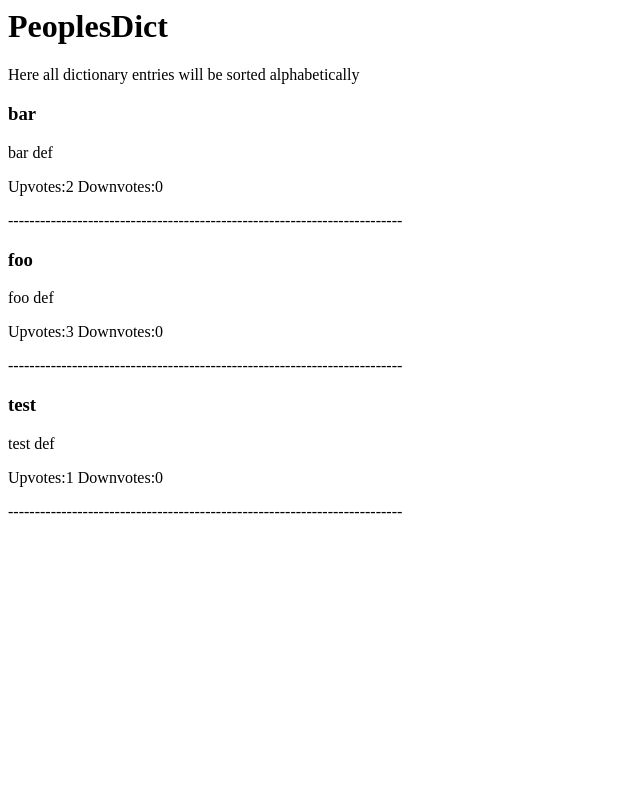
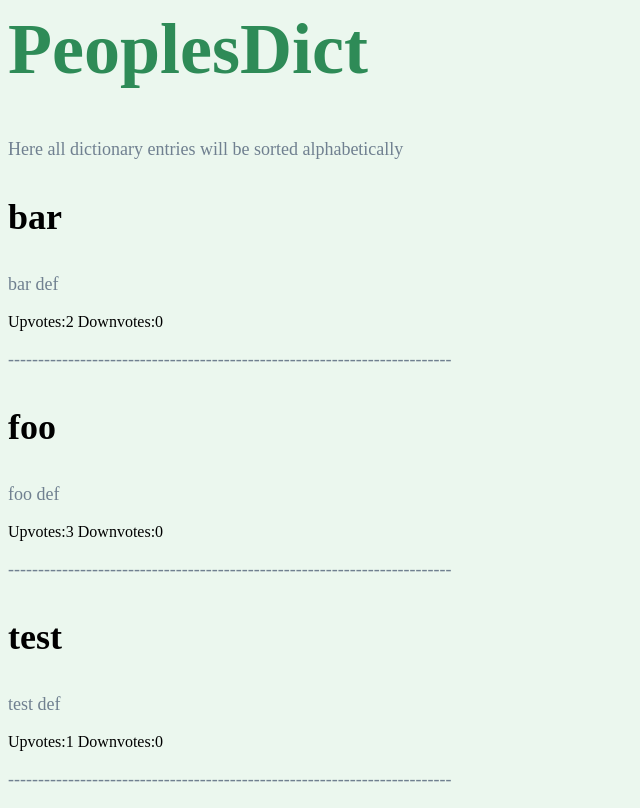
Before and after one commit to dfamilia33/Language_Project, a Flask app: page /alpha in a window 1280 px wide. Shown: the whole page, without its empty margins (0-640 px from the left). Before the commit the page ends 514 px from the top, so only its background shows below. Run offline with Flask 2, Linux system fonts and the light colour scheme; data comes from the database, SQL or seed files in the repository.

Commit message:
stylesheet
Added CSS

```diff
--- /dev/null
+++ b/app/static/style.css
@@ -0,0 +1,21 @@
+
+
+h1 {
+	color: seagreen;
+	font-size: 72px;
+}
+
+h3 {
+	color: black;
+	font-size: 36px;
+
+}
+
+p {
+	color: slategray;
+	font-size: 18px;
+}
+
+body {
+	background: #EBF7EE;
+}
--- a/app/templates/base.html
+++ b/app/templates/base.html
@@ -1,3 +1,18 @@
-<h1>{{sentence}}</h1>
+<html>
 
-{% block content %}{% endblock %}
+	<head>
+		<title>{{sentence}}</title>
+		<link rel = "stylesheet" href = "/static/style.css">
+
+	</head>
+
+
+	<body>
+		<h1>{{sentence}}</h1>
+
+		{% block content %}{% endblock %}
+	</body>
+
+
+
+</html>
```
Also changed, not shown: 4 other files.
